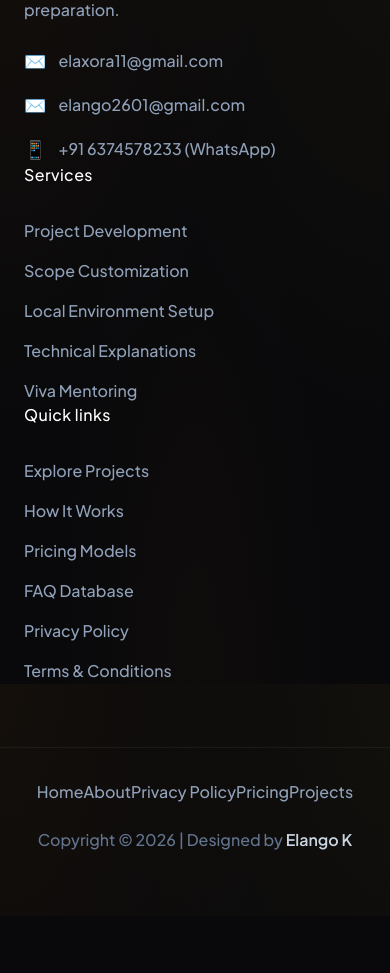
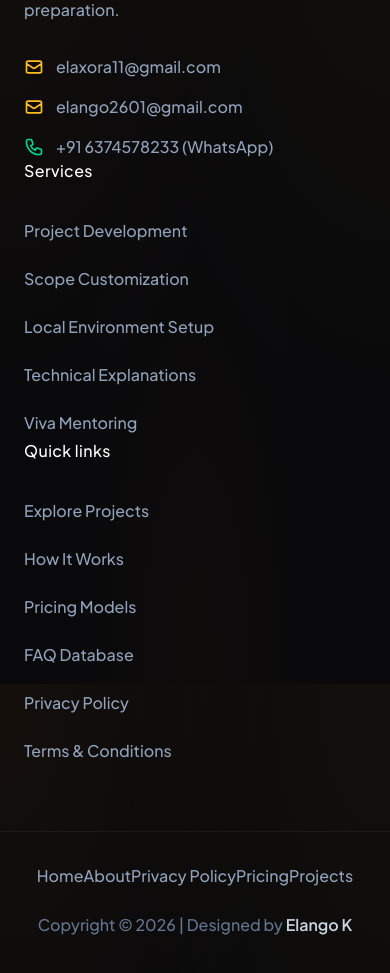
Before and after one commit to elango2601/Elaxora_Project, a Next.js app in the folder frontend/: page / in a window 390 px wide. Shown: the part 4380-5353 px from the top of the page. Before the commit the page ends 5296 px from the top, so only its background shows below. Built offline with nearby package versions, Linux system fonts and the light colour scheme; no server answers.

Commit message:
Replace emojis with professional SVGs and optimize mobile tap targets in footer

```diff
--- a/frontend/src/components/Footer.tsx
+++ b/frontend/src/components/Footer.tsx
@@ -17,20 +17,26 @@ export default function Footer() {
                 Elaxora<span className="text-indigo-400">Solutions</span>
               </span>
             </Link>
-            <p className="text-[14px] text-slate-400 mb-6 leading-relaxed pr-4 font-medium">
+            <p className="text-[14px] text-slate-400 mb-8 leading-relaxed pr-4 font-medium">
               Academic platform empowering students with innovative technology for final-year project development, mentoring, and viva preparation.
             </p>
             <ul className="space-y-4 text-[14px] text-slate-400 font-medium">
               <li className="flex items-center gap-3">
-                <span className="text-lg">✉️</span>
+                <svg className="w-5 h-5 text-indigo-400 flex-shrink-0" fill="none" stroke="currentColor" viewBox="0 0 24 24">
+                  <path strokeLinecap="round" strokeLinejoin="round" strokeWidth="2" d="M3 8l7.89 5.26a2 2 0 002.22 0L21 8M5 19h14a2 2 0 002-2V7a2 2 0 00-2-2H5a2 2 0 00-2 2v10a2 2 0 002 2z" />
+                </svg>
                 <a href="mailto:elaxora11@gmail.com" className="hover:text-white transition-colors break-all">elaxora11@gmail.com</a>
               </li>
               <li className="flex items-center gap-3">
-                <span className="text-lg">✉️</span>
+                <svg className="w-5 h-5 text-indigo-400 flex-shrink-0" fill="none" stroke="currentColor" viewBox="0 0 24 24">
+                  <path strokeLinecap="round" strokeLinejoin="round" strokeWidth="2" d="M3 8l7.89 5.26a2 2 0 002.22 0L21 8M5 19h14a2 2 0 002-2V7a2 2 0 00-2-2H5a2 2 0 00-2 2v10a2 2 0 002 2z" />
+                </svg>
                 <a href="mailto:elango2601@gmail.com" className="hover:text-white transition-colors break-all">elango2601@gmail.com</a>
               </li>
               <li className="flex items-center gap-3">
-                <span className="text-lg">📱</span>
+                <svg className="w-5 h-5 text-emerald-400 flex-shrink-0" fill="none" stroke="currentColor" viewBox="0 0 24 24">
+                  <path strokeLinecap="round" strokeLinejoin="round" strokeWidth="2" d="M3 5a2 2 0 012-2h3.28a1 1 0 01.948.684l1.498 4.493a1 1 0 01-.502 1.21l-2.257 1.13a11.042 11.042 0 005.516 5.516l1.13-2.257a1 1 0 011.21-.502l4.493 1.498a1 1 0 01.684.949V19a2 2 0 01-2 2h-1C9.716 21 3 14.284 3 6V5z" />
+                </svg>
                 <a href="https://wa.me/916374578233" target="_blank" rel="noopener noreferrer" className="hover:text-emerald-400 transition-colors">+91 6374578233 (WhatsApp)</a>
               </li>
             </ul>
@@ -40,11 +46,11 @@ export default function Footer() {
           <div>
             <h3 className="text-[17px] font-medium mb-8 text-white tracking-wide">Services</h3>
             <ul className="space-y-4 text-[14px] text-slate-400 font-medium">
-              <li><span className="hover:text-indigo-400 cursor-pointer transition-colors">Project Development</span></li>
-              <li><span className="hover:text-indigo-400 cursor-pointer transition-colors">Scope Customization</span></li>
-              <li><span className="hover:text-indigo-400 cursor-pointer transition-colors">Local Environment Setup</span></li>
-              <li><span className="hover:text-indigo-400 cursor-pointer transition-colors">Technical Explanations</span></li>
-              <li><span className="hover:text-indigo-400 cursor-pointer transition-colors">Viva Mentoring</span></li>
+              <li><span className="hover:text-indigo-400 cursor-pointer transition-colors block py-1 md:py-0">Project Development</span></li>
+              <li><span className="hover:text-indigo-400 cursor-pointer transition-colors block py-1 md:py-0">Scope Customization</span></li>
+              <li><span className="hover:text-indigo-400 cursor-pointer transition-colors block py-1 md:py-0">Local Environment Setup</span></li>
+              <li><span className="hover:text-indigo-400 cursor-pointer transition-colors block py-1 md:py-0">Technical Explanations</span></li>
+              <li><span className="hover:text-indigo-400 cursor-pointer transition-colors block py-1 md:py-0">Viva Mentoring</span></li>
             </ul>
           </div>
 
@@ -52,12 +58,12 @@ export default function Footer() {
           <div>
             <h3 className="text-[17px] font-medium mb-8 text-white tracking-wide">Quick links</h3>
             <ul className="space-y-4 text-[14px] text-slate-400 font-medium">
-              <li><Link href="/projects" className="hover:text-white transition-colors">Explore Projects</Link></li>
-              <li><Link href="/how-it-works" className="hover:text-white transition-colors">How It Works</Link></li>
-              <li><Link href="/pricing" className="hover:text-white transition-colors">Pricing Models</Link></li>
-              <li><Link href="/faq" className="hover:text-white transition-colors">FAQ Database</Link></li>
-              <li><Link href="/privacy" className="hover:text-white transition-colors">Privacy Policy</Link></li>
-              <li><Link href="/terms" className="hover:text-white transition-colors">Terms & Conditions</Link></li>
+              <li><Link href="/projects" className="hover:text-white transition-colors block py-1 md:py-0">Explore Projects</Link></li>
+              <li><Link href="/how-it-works" className="hover:text-white transition-colors block py-1 md:py-0">How It Works</Link></li>
+              <li><Link href="/pricing" className="hover:text-white transition-colors block py-1 md:py-0">Pricing Models</Link></li>
+              <li><Link href="/faq" className="hover:text-white transition-colors block py-1 md:py-0">FAQ Database</Link></li>
+              <li><Link href="/privacy" className="hover:text-white transition-colors block py-1 md:py-0">Privacy Policy</Link></li>
+              <li><Link href="/terms" className="hover:text-white transition-colors block py-1 md:py-0">Terms & Conditions</Link></li>
             </ul>
           </div>
 
@@ -67,14 +73,14 @@ export default function Footer() {
       {/* Bottom Copyright Area */}
       <div className="border-t border-white/5 pt-8 pb-12">
         <div className="max-w-[1200px] mx-auto px-6 text-center">
-          <ul className="flex flex-wrap justify-center gap-x-6 gap-y-3 text-[14px] text-slate-400 mb-6 font-medium">
+          <ul className="flex flex-wrap justify-center gap-x-6 gap-y-4 text-[14px] text-slate-400 mb-6 font-medium">
             <li><Link href="/" className="hover:text-white transition-colors">Home</Link></li>
             <li><Link href="/how-it-works" className="hover:text-white transition-colors">About</Link></li>
             <li><Link href="/privacy" className="hover:text-white transition-colors">Privacy Policy</Link></li>
             <li><Link href="/pricing" className="hover:text-white transition-colors">Pricing</Link></li>
             <li><Link href="/projects" className="hover:text-white transition-colors">Projects</Link></li>
           </ul>
-          <p className="text-[13px] text-slate-500 font-medium">
+          <p className="text-[13px] text-slate-500 font-medium leading-relaxed">
             Copyright © {new Date().getFullYear()} | Designed by <span className="font-semibold text-slate-300">Elango K</span>
           </p>
         </div>
```
